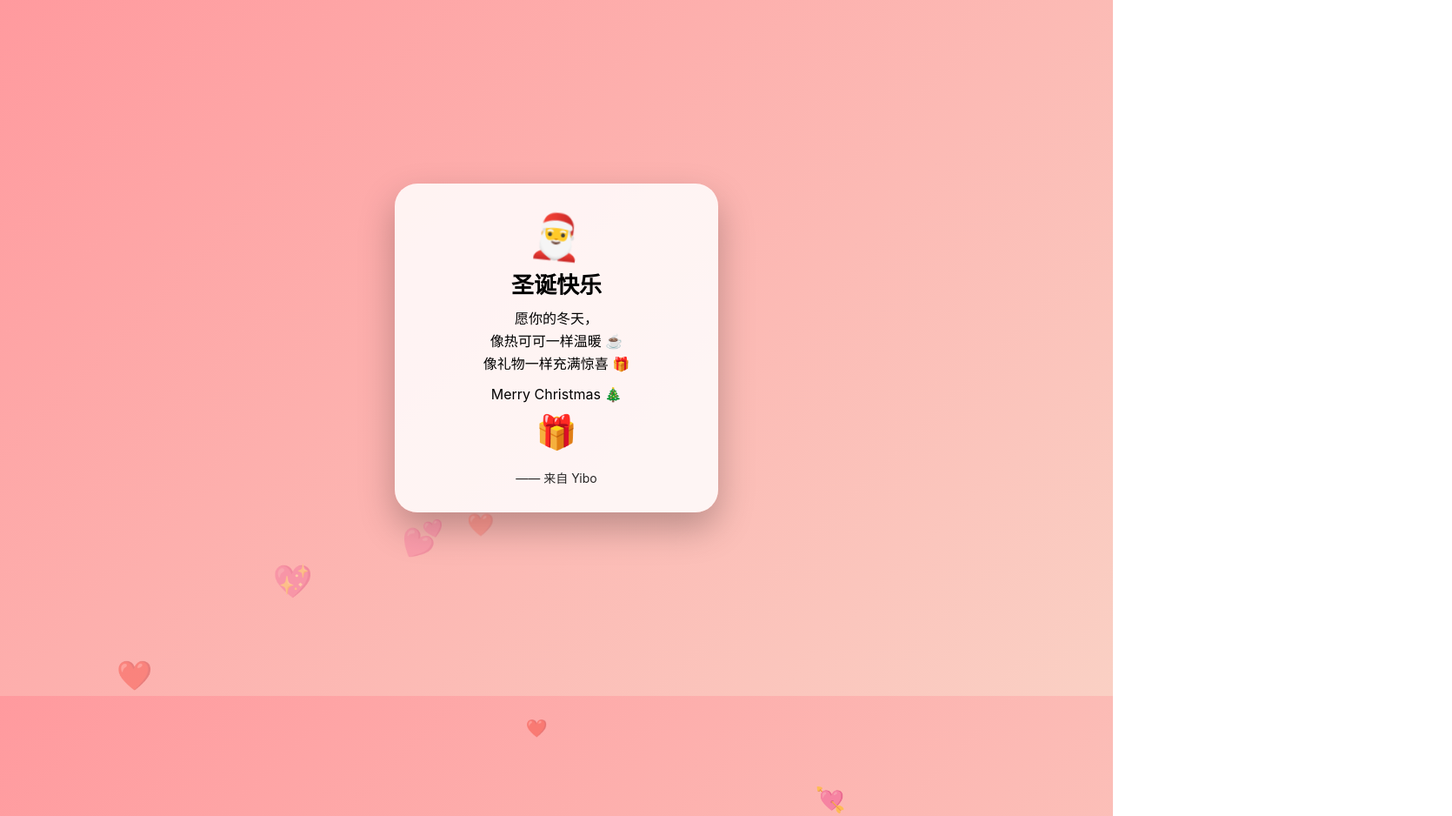
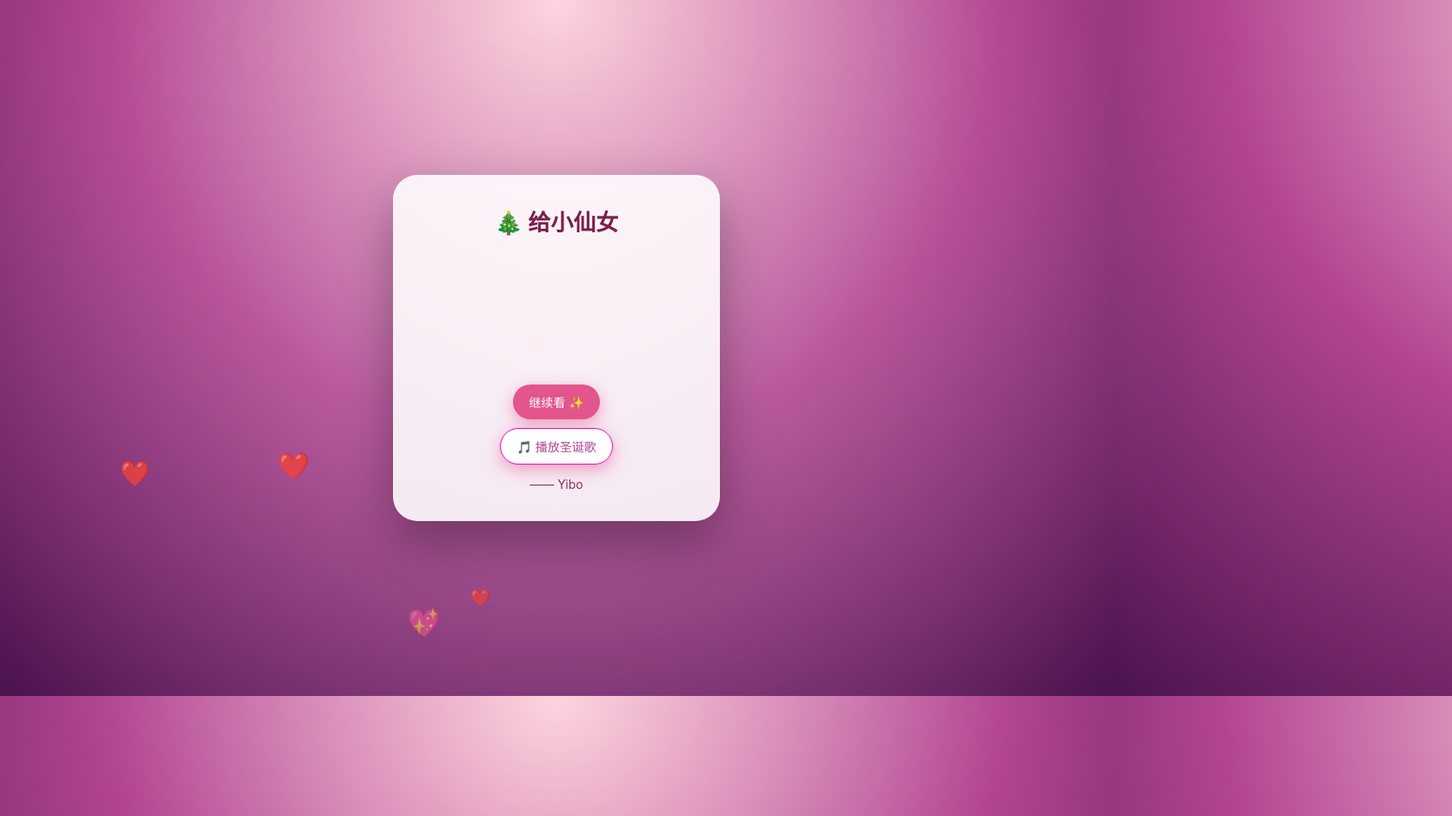
Before and after one commit to yeohzhenfeng/christmas, a plain HTML site: page index.html in a window 1280 px wide. Shown: the top 938 px of the page at 87% size, 1670 px wide, since content can reach past the window. Drawn offline with Linux system fonts and the light colour scheme.

Commit message:
Update index.html

```diff
--- a/index.html
+++ b/index.html
@@ -3,90 +3,94 @@
 <head>
 <meta charset="UTF-8" />
 <meta name="viewport" content="width=device-width, initial-scale=1.0" />
-<title>🎄 Merry Christmas</title>
+<title>🎄 圣诞祝福</title>
 
 <style>
   body{
     margin:0;
     height:100vh;
     display:flex;
+    align-items:center;
     justify-content:center;
-    align-items:center;
     font-family:-apple-system,BlinkMacSystemFont,"Segoe UI",sans-serif;
-    background: linear-gradient(135deg,#ff9a9e,#fad0c4);
+    background: radial-gradient(circle at top, #ffd1dc, #b24592, #4b134f);
     overflow:hidden;
   }
 
-  /* floating hearts */
+  body::before{
+    content:"";
+    position:absolute;
+    inset:-20%;
+    background: radial-gradient(circle, rgba(255,255,255,.18), transparent 60%);
+    animation: glow 10s ease-in-out infinite;
+  }
+  @keyframes glow{
+    0%,100%{ transform:scale(1); }
+    50%{ transform:scale(1.15); }
+  }
+
   .heart{
     position:absolute;
-    font-size:18px;
-    animation: floatUp linear infinite;
-    opacity:.8;
+    font-size:16px;
+    animation: fall linear infinite;
+    opacity:.7;
   }
-  @keyframes floatUp{
-    from{ transform:translateY(100vh) scale(1); opacity:.8; }
-    to{ transform:translateY(-10vh) scale(1.5); opacity:0; }
+  @keyframes fall{
+    from{ transform:translateY(-10vh); opacity:0; }
+    20%{ opacity:.8; }
+    to{ transform:translateY(110vh); opacity:0; }
   }
 
-  /* card */
   .card{
-    background: rgba(255,255,255,.85);
-    border-radius: 26px;
-    padding: 30px 26px;
+    position:relative;
+    background: rgba(255,255,255,.88);
+    border-radius: 28px;
+    padding: 34px 28px;
     width: 320px;
     text-align:center;
-    box-shadow: 0 18px 40px rgba(0,0,0,.25);
-    animation: pop 0.8s ease;
-    cursor:pointer;
-  }
-
-  @keyframes pop{
-    0%{ transform:scale(.7); opacity:0; }
-    100%{ transform:scale(1); opacity:1; }
-  }
-
-  .card:active{
-    transform: scale(0.96);
+    box-shadow: 0 25px 60px rgba(0,0,0,.35);
+    z-index:2;
   }
 
   h1{
-    margin:0 0 10px;
+    margin:0 0 14px;
     font-size:26px;
+    color:#7a1f4b;
   }
 
-  p{
+  .text{
     font-size:16px;
-    line-height:1.6;
-    margin:10px 0;
+    line-height:1.75;
+    color:#4b134f;
+    min-height:140px;
+    white-space:pre-line;
+  }
+
+  .btn{
+    margin-top:16px;
+    padding:10px 18px;
+    border-radius:999px;
+    border:none;
+    background:#e2558d;
+    color:#fff;
+    font-size:14px;
+    cursor:pointer;
+    box-shadow:0 6px 18px rgba(226,85,141,.5);
+  }
+  .btn:active{ transform:scale(.96); }
+
+  .music{
+    margin-top:10px;
+    background:#fff;
+    color:#b24592;
+    border:1px solid #f0c;
   }
 
   .from{
-    margin-top:16px;
+    margin-top:14px;
     font-size:14px;
-    opacity:.85;
-  }
-
-  /* Santa */
-  .santa{
-    font-size:50px;
-    animation: wiggle 2.2s ease-in-out infinite;
-    margin-bottom:6px;
-  }
-  @keyframes wiggle{
-    0%,100%{ transform:rotate(0deg); }
-    50%{ transform:rotate(10deg); }
-  }
-
-  /* gift */
-  .gift{
-    font-size:38px;
-    animation: bounce 1.8s ease-in-out infinite;
-    margin-top:10px;
-  }
-  @keyframes bounce{
-    0%,100%{ transform:translateY(0); }
-    50%{ transform:translateY(-10px); }
+    color:#7a1f4b;
+    opacity:.9;
   }
 </style>
 </head>
@@ -94,32 +98,83 @@
 <body>
 
 <div class="card">
-  <div class="santa">🎅</div>
-  <h1>圣诞快乐</h1>
-  <p>
-    愿你的冬天，<br>
-    像热可可一样温暖 ☕<br>
-    像礼物一样充满惊喜 🎁
-  </p>
-  <p>Merry Christmas 🎄</p>
-  <div class="gift">🎁</div>
-  <div class="from">—— 来自 Yibo</div>
+  <h1>🎄 给小仙女</h1>
+  <div class="text" id="text"></div>
+
+  <button class="btn" id="next">继续看 ✨</button>
+  <br />
+  <button class="btn music" id="musicBtn">🎵 播放圣诞歌</button>
+
+  <div class="from">—— Yibo</div>
 </div>
 
+<audio id="bgm" loop>
+  <!-- 免费可用的圣诞音乐（无版权问题） -->
+  <source src="https://cdn.pixabay.com/download/audio/2022/12/06/audio_6a0c7b3c25.mp3?filename=christmas-village-ambient-124008.mp3" type="audio/mpeg">
+</audio>
+
 <script>
-  // floating hearts
-  const hearts = ["❤️","💖","💕","💗","💘"];
+  /* text typing */
+  const messages = [
+    "小仙女，\n圣诞快乐 🎄",
+    "这个冬天，\n希望你过得轻松一点。",
+    "不一定每天都很开心，\n但至少有被温柔对待。",
+    "愿你的生活里，\n有热可可、有笑容，\n也有属于你的安静时刻。",
+    "🎄 Merry Christmas\n希望这个节日，\n能给你带来一点点温暖 ✨"
+  ];
+
+  let step = 0;
+  const textBox = document.getElementById("text");
+  const btn = document.getElementById("next");
+
+  function typeText(msg, i = 0){
+    if(i === 0) textBox.textContent = "";
+    if(i < msg.length){
+      textBox.textContent += msg[i];
+      setTimeout(()=>typeText(msg, i+1), 60);
+    }
+  }
+
+  btn.onclick = () => {
+    if(step < messages.length){
+      typeText(messages[step]);
+      step++;
+      if(step === messages.length){
+        btn.textContent = "🎄";
+      }
+    }
+  };
+
+  /* hearts */
+  const hearts = ["❤️","💖","💕","💗"];
   function createHeart(){
     const h = document.createElement("div");
     h.className = "heart";
     h.textContent = hearts[Math.floor(Math.random()*hearts.length)];
     h.style.left = Math.random()*100 + "vw";
-    h.style.animationDuration = (4 + Math.random()*4) + "s";
-    h.style.fontSize = (14 + Math.random()*16) + "px";
+    h.style.animationDuration = (6 + Math.random()*6) + "s";
+    h.style.fontSize = (14 + Math.random()*18) + "px";
     document.body.appendChild(h);
-    setTimeout(()=>h.remove(),8000);
+    setTimeout(()=>h.remove(),12000);
   }
-  setInterval(createHeart,600);
+  setInterval(createHeart, 900);
+
+  /* music control */
+  const bgm = document.getElementById("bgm");
+  const musicBtn = document.getElementById("musicBtn");
+  let playing = false;
+
+  musicBtn.onclick = () => {
+    if(!playing){
+      bgm.play();
+      musicBtn.textContent = "⏸️ 暂停音乐";
+      playing = true;
+    }else{
+      bgm.pause();
+      musicBtn.textContent = "🎵 播放圣诞歌";
+      playing = false;
+    }
+  };
 </script>
 
 </body>
```
